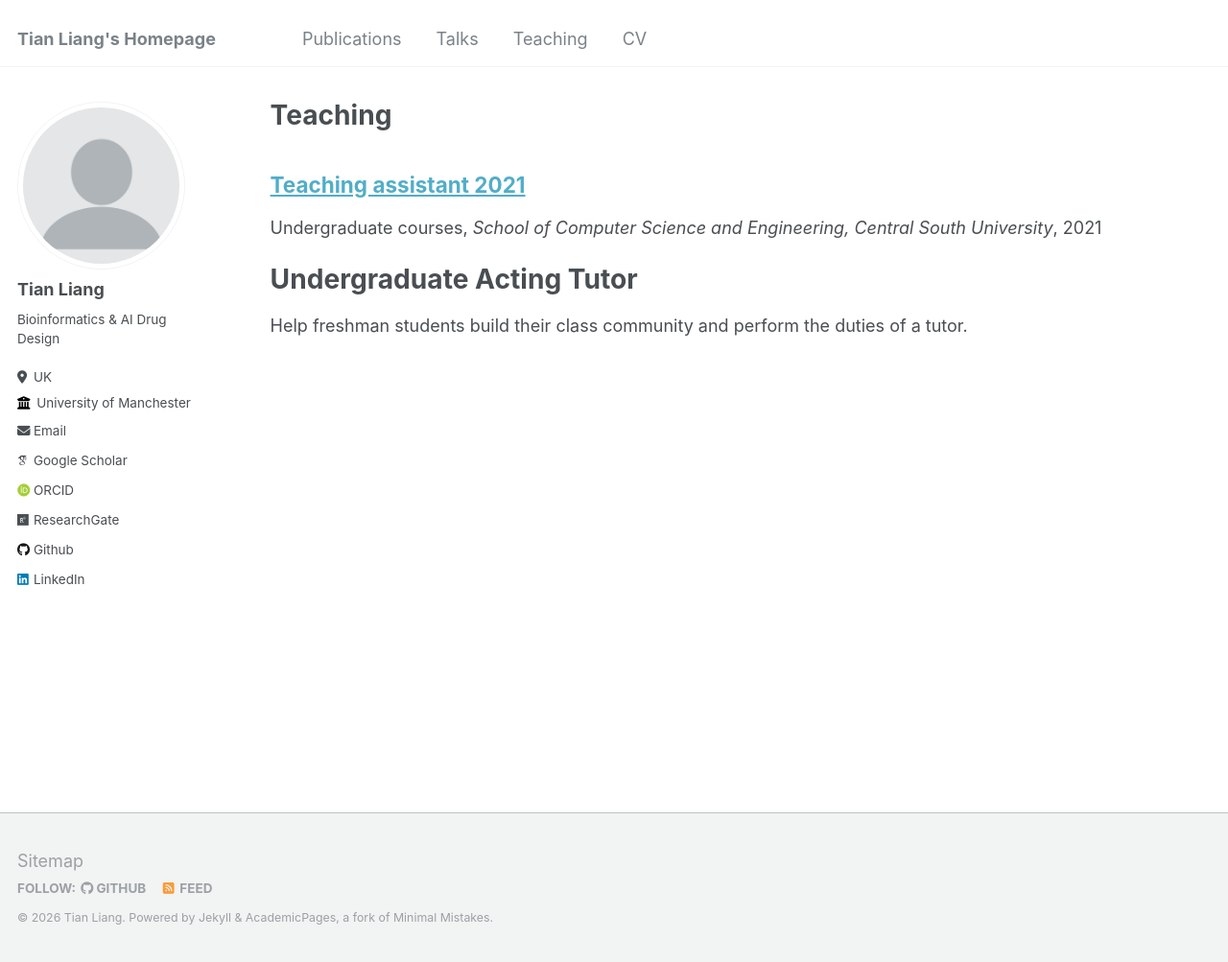
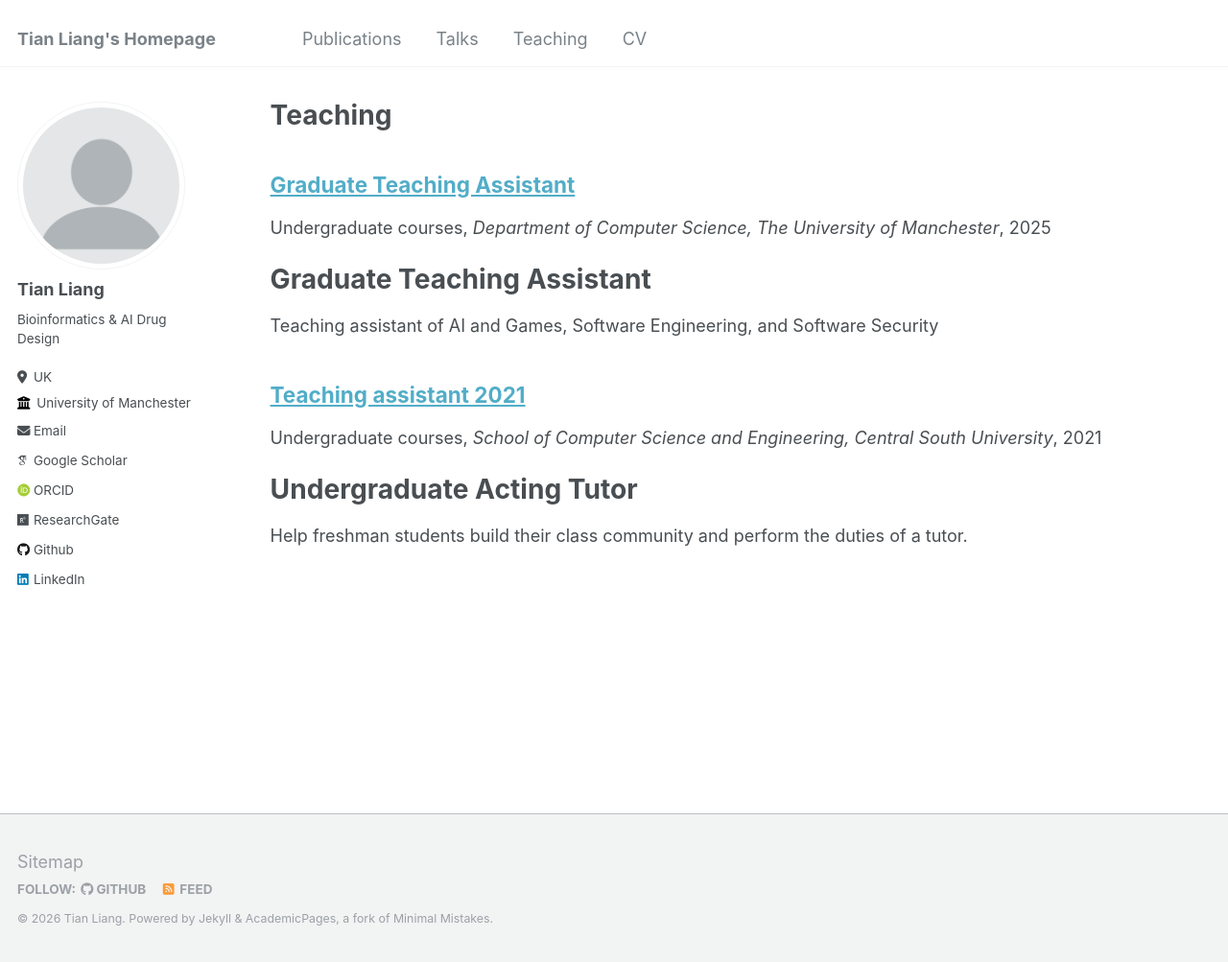
Before and after one commit to LeanneTN/academicpage, a Jekyll site: the page built from _pages/teaching.html, in a window 1280 px wide and 1003 px high. Shown: the whole window at 96% size. Built offline with Jekyll 4.4.1, drawn with Linux system fonts in a browser that asks for light colours; some web fonts are replaced.

Commit message:
add info

```diff
--- /dev/null
+++ b/_teaching/2025-teaching.md
@@ -0,0 +1,13 @@
+---
+title: "Graduate Teaching Assistant"
+collection: teaching
+type: "Undergraduate courses"
+permalink: /teaching/2025-teaching
+venue: "Department of Computer Science, The University of Manchester"
+date: 2025-09-01
+location: "Manchester, UK"
+---
+
+Graduate Teaching Assistant
+======
+Teaching assistant of AI and Games, Software Engineering, and Software Security
```
Also changed, not shown: _data/navigation.yml (line endings or trailing spaces), images/bio-photo.jpg.
